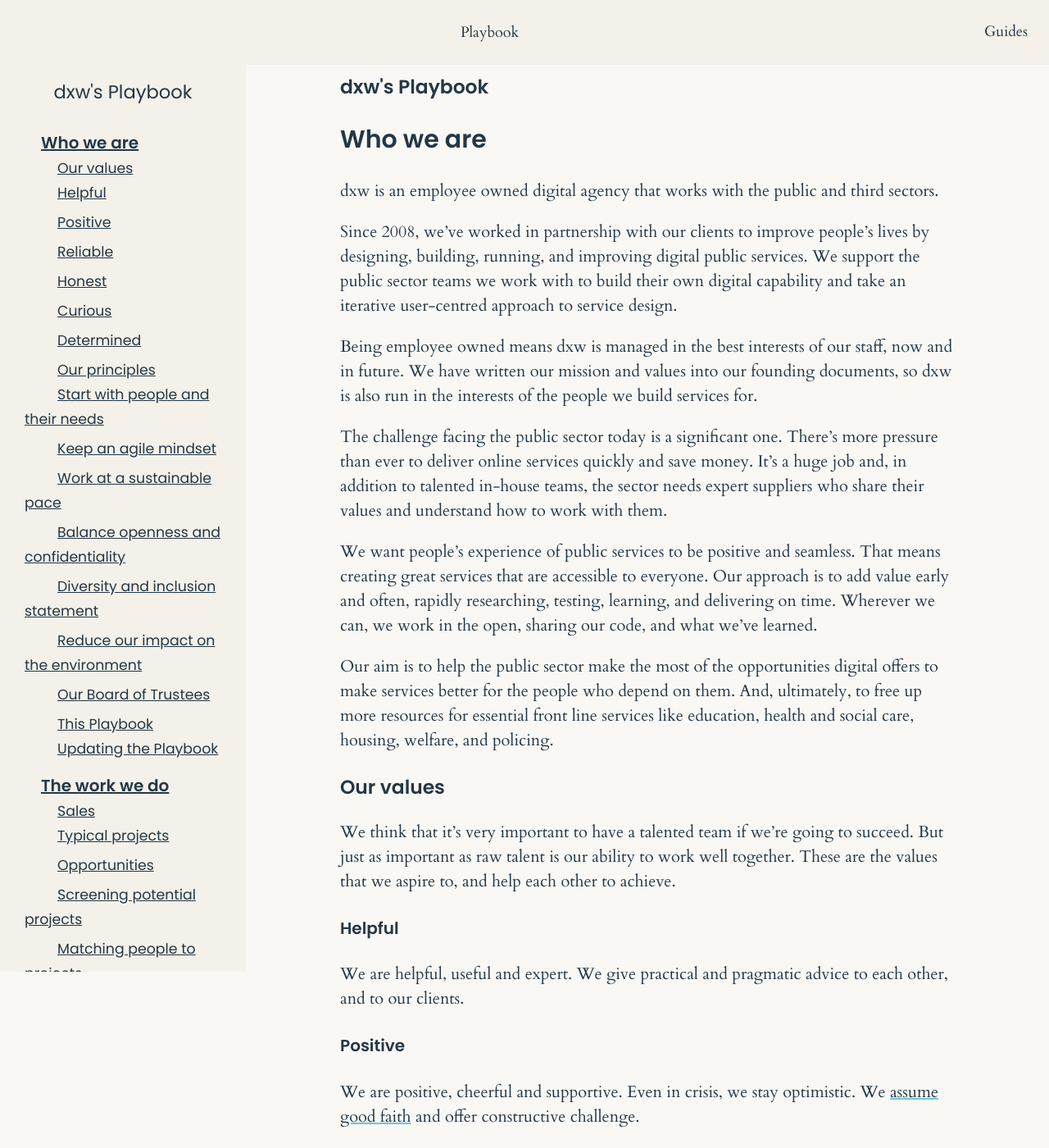
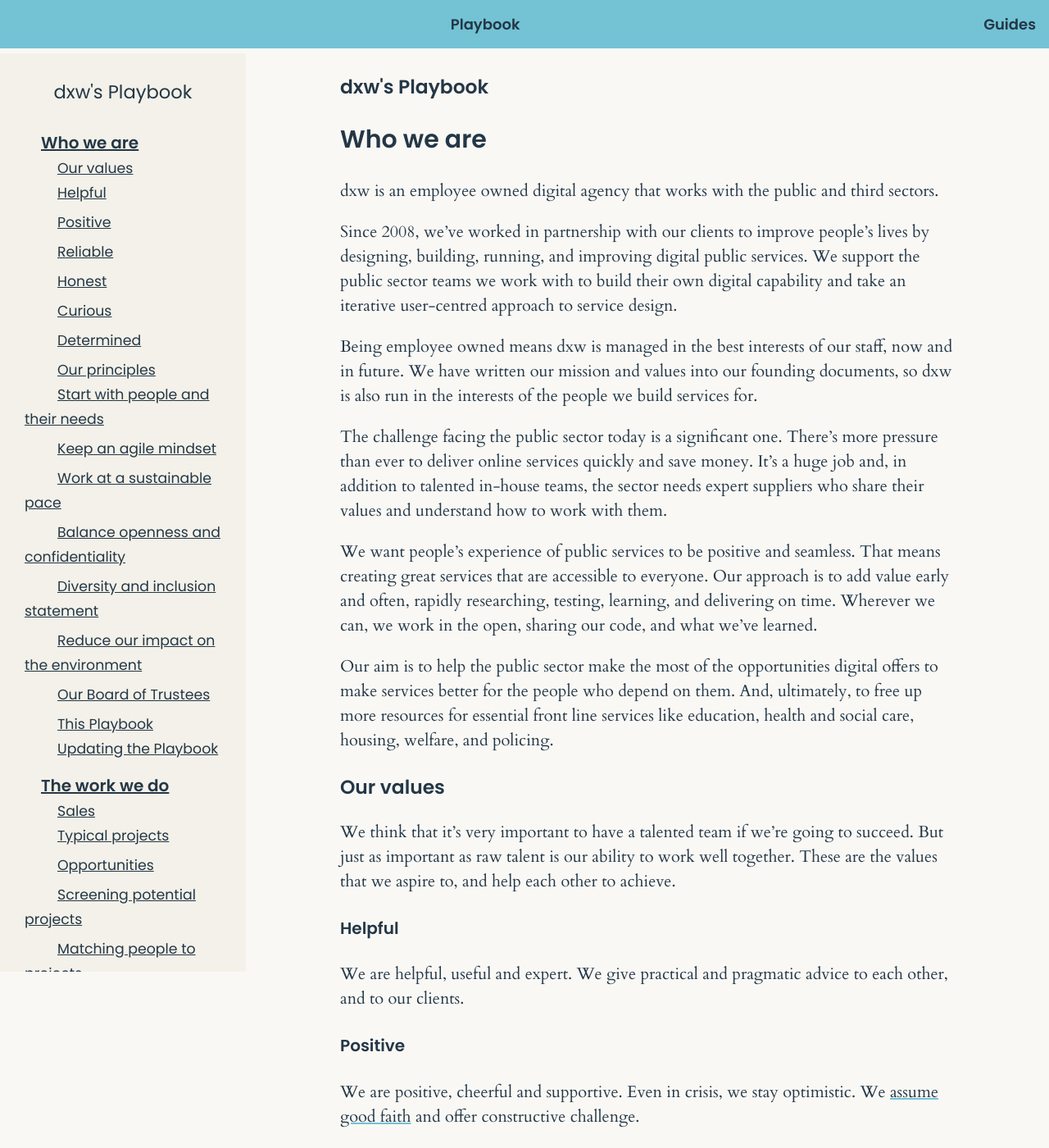
Before and after one commit to wendydxw/playbook2, a Jekyll site: the page built from index.markdown, in a window 1280 px wide and 1400 px high. Shown: the whole window at 82% size. Built offline with Jekyll 4.4.1, drawn with Linux system fonts in a browser that asks for light colours.

Commit message:
Restore the header style

```diff
--- a/assets/main.scss
+++ b/assets/main.scss
@@ -142,7 +142,8 @@
 .dropdown__title {
   background-color: transparent;
   border: none;
-  font-family: inherit;
+  font-family: Poppins, sans-serif;
+  font-weight: 600;
 }
 
 nav {
@@ -158,7 +159,10 @@
 }
 
 .app-nav {
-  background-color: $cream;
+  background-color: $accent-b;
+  font-family: Poppins, sans-serif;
+  font-weight: 600;
+
   display: grid;
   position: fixed;
   text-align: right;
@@ -166,7 +170,6 @@
   left: 0;
   right: 0;
   margin: 0;
-  padding: 10px;
   z-index: 10;
 
   ul {
```
